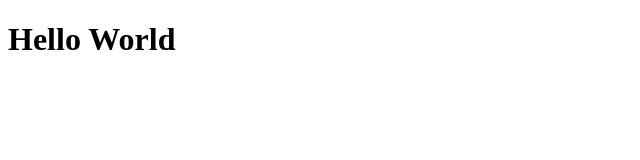
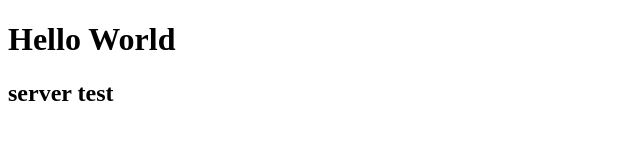
Before and after one commit to gaurvisualart/3d-folder, a plain HTML site: page index.html in a window 1280 px wide. Shown: the whole page, without its empty margins (0-640 px from the left). Drawn offline with Linux system fonts and the light colour scheme.

Commit message:
Update index.html

```diff
--- a/index.html
+++ b/index.html
@@ -5,5 +5,8 @@
 </head>
 <body>
 	<h1>Hello World</h1>
+        <h2>server test</h2>
+
+
 </body>
 </html>
```
